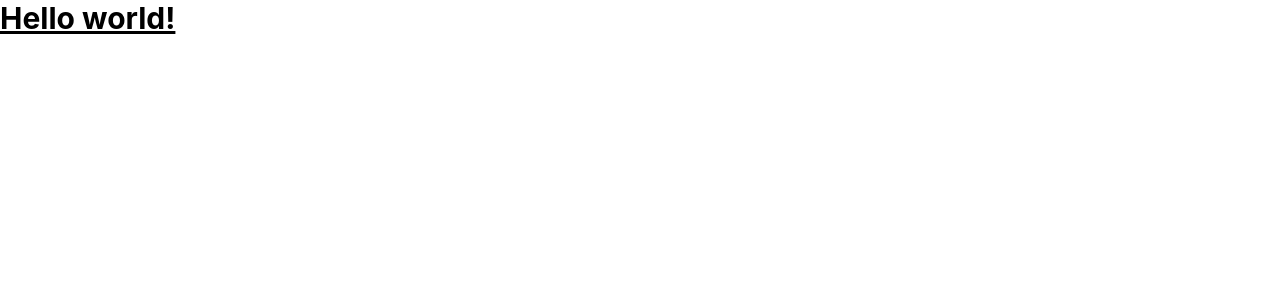
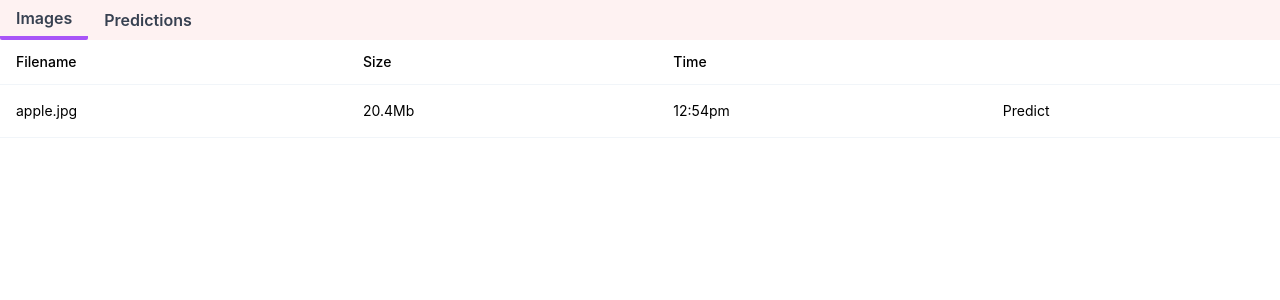
Before and after one commit to Itope84/predikt, a React (Create React App) app: page / in a window 1280 px wide. Shown: the top 300 px of the page. Built offline with nearby package versions, Linux system fonts and the light colour scheme.

Commit message:
foundation for the table and navbar components

```diff
--- a/src/App.tsx
+++ b/src/App.tsx
@@ -1,11 +1,28 @@
 import React from 'react';
+import NavBar from './components/NavBar'
 import './App.css';
+import Table from './components/Table';
 
 function App() {
+  const data = [
+    {
+      id: 1,
+      filename: "apple.jpg",
+      size: '20.4Mb',
+      time: '12:54pm',
+    }
+  ]
+
   return (
-    <h1 className="text-3xl font-bold underline">
-      Hello world!
-    </h1>
+    <div className="app">
+      <NavBar />
+      <Table columns={[
+        { name: 'Filename', id: 'filename' },
+        { name: 'Size', id: 'size' },
+        { name: 'Time', id: 'time' },
+        { render: (row: any) => <button>Predict</button> },
+      ]} data={data} />
+    </div>
   );
 }
 
--- a/src/components/NavBar.tsx
+++ b/src/components/NavBar.tsx
@@ -1,13 +1,21 @@
+type NavItemProps = {
+    isActive?: boolean
+    children?: string
+}
+
+const NavItem: React.FC<NavItemProps> = ({isActive = false, children}) => {
+    const LinkComponent = isActive ? 'span' : 'a'
+    return <li role="none">
+        <LinkComponent role="menuitem" className={`h-full font-semibold flex items-center px-4 text-gray-700 rounded-sm ${isActive ? 'border-purple-500 border-b-4' : 'hover:bg-purple-50 hover:text-purple-600'}`} href={!isActive ? "/images" : ''}>{children}</LinkComponent>
+    </li>
+}
+
 const NavBar: React.FC = () => {
     return (
         <div>
-            <ul role="menubar" className="flex">
-                <li role="none">
-                    <a role="menuitem" href="/images">Images</a>
-                </li>
-                <li role="none">
-                    <a role="menuitem" href="/images">Predictions</a>
-                </li>
+            <ul role="menubar" className="flex items-stretch h-10 bg-red-50">
+                <NavItem isActive>Images</NavItem>
+                <NavItem>Predictions</NavItem>
             </ul>
         </div>
     )
--- /dev/null
+++ b/src/components/Table.tsx
@@ -0,0 +1,52 @@
+/**
+ * The Table component. As I'm not working off a ddesign, I have chosen to go with a very simple table design that can be handled with basic HTML. In a more robust environments, where we might need a data table, then there are libraries suited to this purpose
+ */
+
+import React from 'react';
+
+type Column<TData = any,> = {
+    id?: string
+    name?: string
+    /**
+     * a custom function that takes the entire row and returns a component. Used to render columns that are "computed" from the row data
+     */
+    render?: (rowData: TData) => React.ReactNode
+}
+
+
+type TableProps<TData = any,> = {
+    columns: Array<Column>
+    data: Array<TData>
+}
+
+
+const Th: React.FC<{ children: React.ReactNode }> = ({ children }) => {
+    return <th className="border-b font-medium text-left border-slate-100 px-4 py-3">{children}</th>
+}
+
+const Td: React.FC<{ children: React.ReactNode }> = ({ children }) => {
+    return <td className="border-b border-slate-100 px-4 py-4">{children}</td>
+}
+
+const Table: React.FC<TableProps> = ({ columns, data }) => {
+    return (
+        <table className="w-full text-sm table-auto border-collapse">
+            <thead>
+                <tr>
+                    {columns.map(column => <Th>{column.name}</Th>)}
+                </tr>
+            </thead>
+            <tbody className='bg-white'>
+                {data.map(row => (
+                    <tr>
+                        {columns.map(column => {
+                            return <Td>{ column.id ? row[column.id] : column.render?.(row) }</Td>
+                        })}
+                    </tr>
+                ))}
+            </tbody>
+        </table>
+    )
+}
+
+export default Table
```
